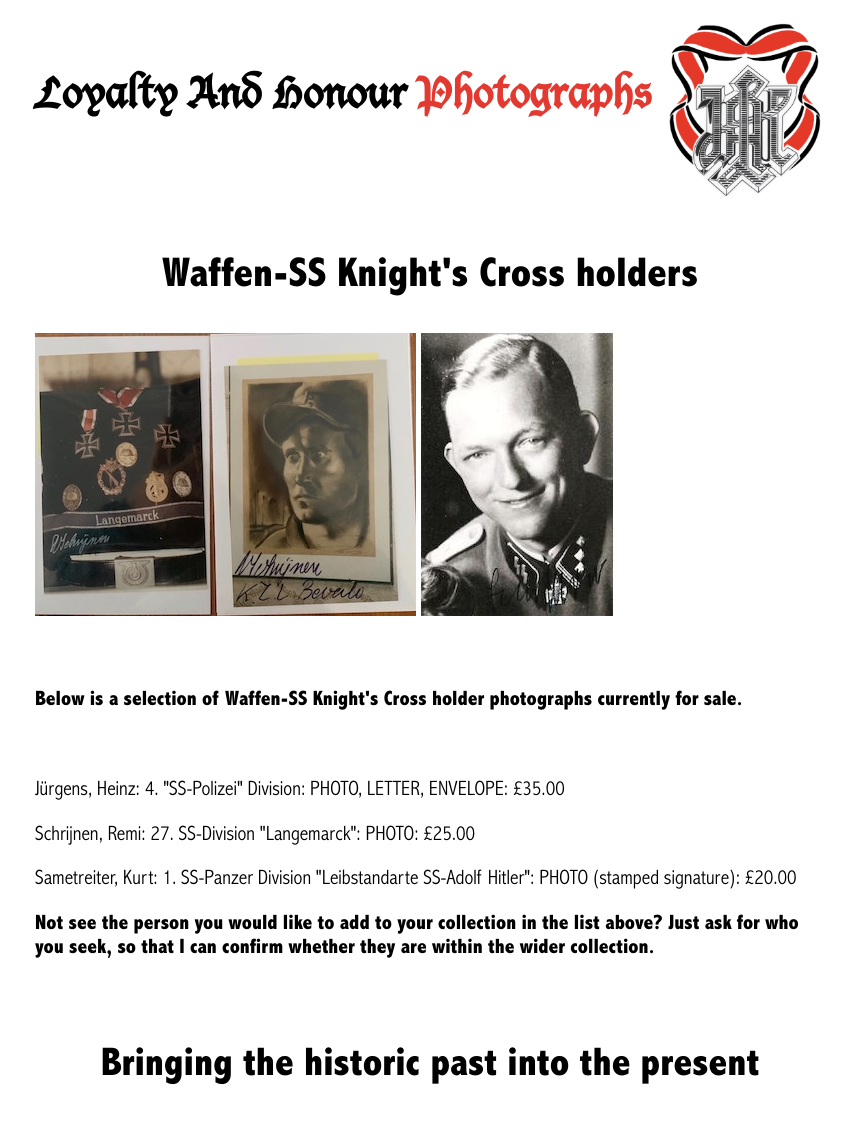
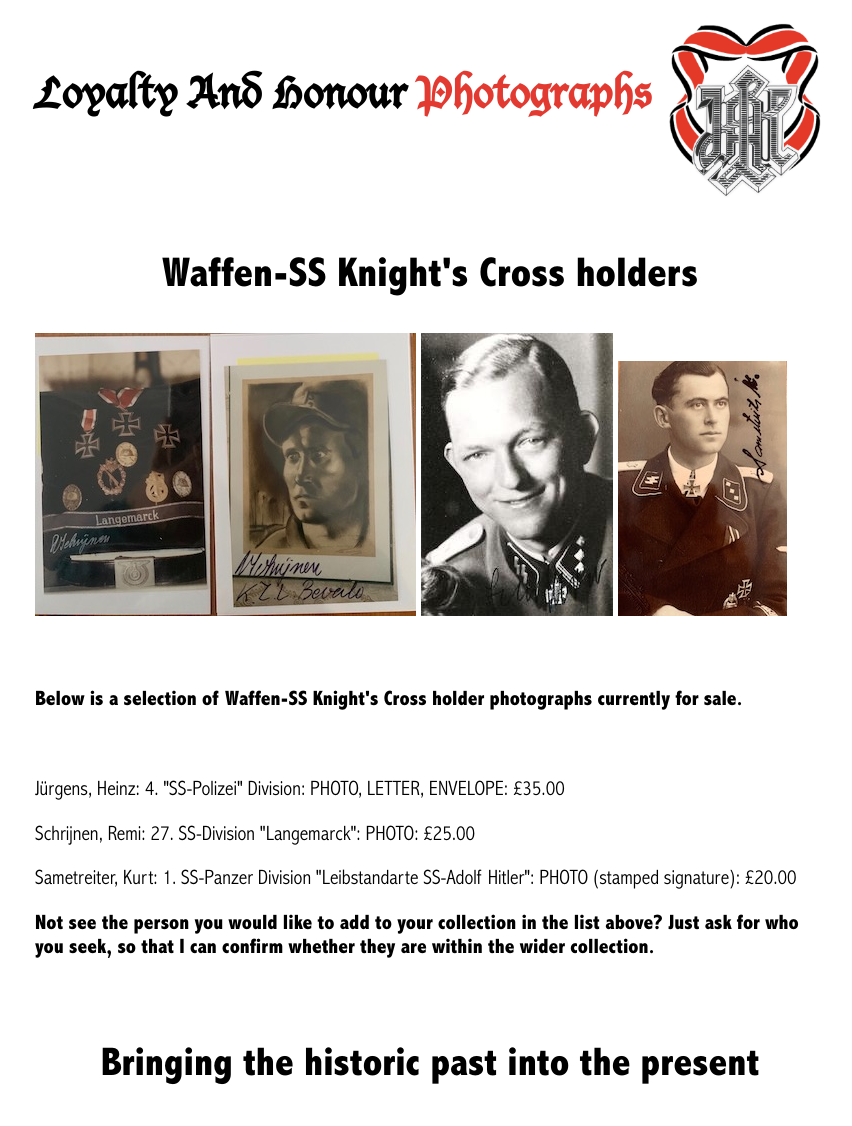
Before and after one commit to lahphotographs/lahphotographs.github.com, a Jekyll site: the page built from Waffen_SS_photos.md, in a window 1280 px wide. Shown: the whole page, without its empty margins (210-1062 px from the left). Built offline with Jekyll 4.4.1, drawn with Linux system fonts in a browser that asks for light colours.

Commit message:
Update Waffen_SS_photos.md

```diff
--- a/Waffen_SS_photos.md
+++ b/Waffen_SS_photos.md
@@ -8,6 +8,7 @@ permalink: /waffen_ss_photos.html
 <p float="left">
 <img src="./assets/Remi Schrijnen grouping.jpeg"/>
 <img src="./assets/Heinz Jurgens 2.jpg"/>
+<img src="./assets/Kurt panzer.jpeg"/>
 </p>
 <br />
 <p><b>Below is a selection of Waffen-SS Knight's Cross holder photographs currently for sale.</b></p>
```
